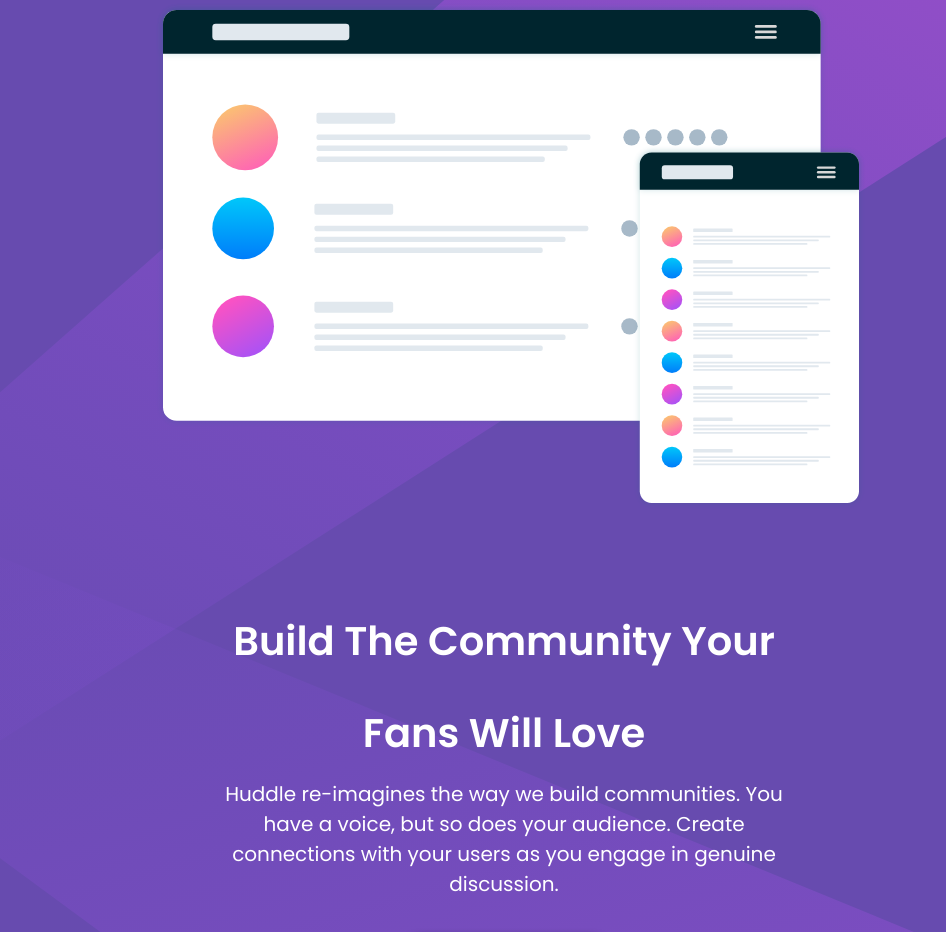
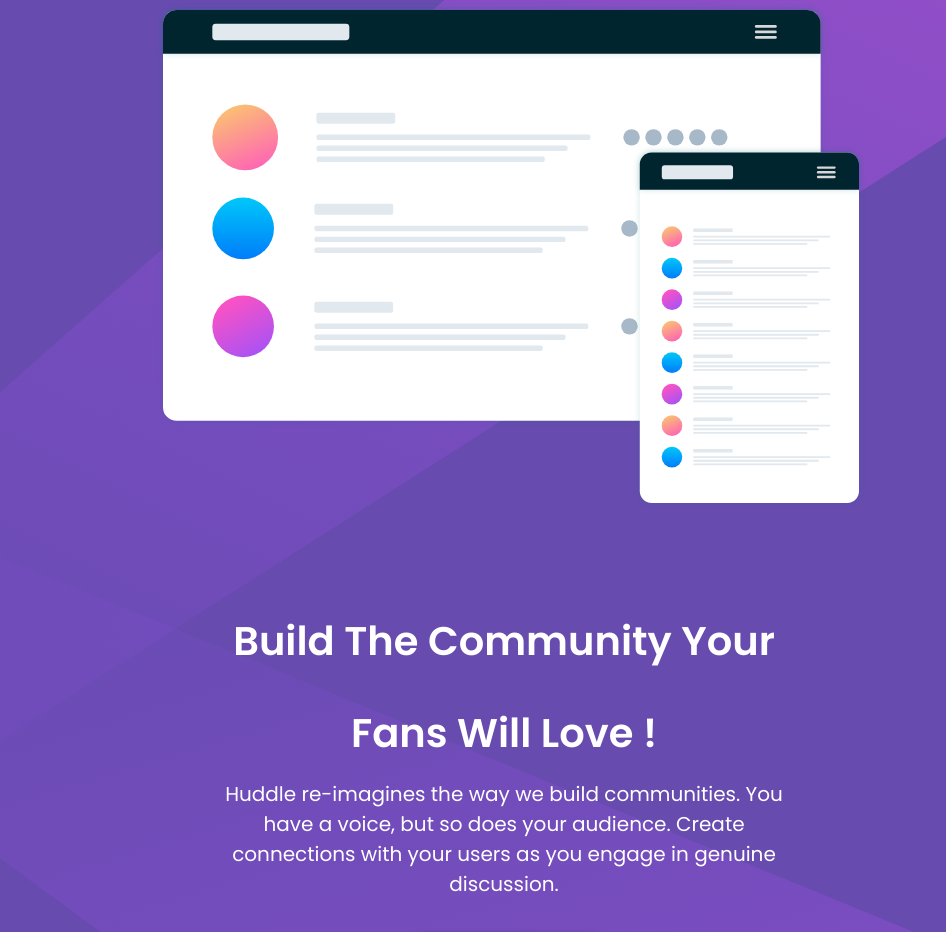
Before and after one commit to Camilo-FR/Frontend-Mentor-Huddle-Landing-Page, a plain HTML site: page index.html in a window 1280 px wide. Shown: the part 235-1167 px from the top of the page, without its empty margins (141-1087 px from the left). Drawn offline with nearby package versions, Linux system fonts and the light colour scheme.

Commit message:
Ajustement projet

```diff
--- a/index.html
+++ b/index.html
@@ -35,7 +35,7 @@
       </div>
       <div class="right">
         <div class="text">
-          <h1>Build the community your fans will love</h1>
+          <h1>Build the community your fans will love !</h1>
           <p>
             Huddle re-imagines the way we build communities. You have a voice,
             but so does your audience. Create connections with your users as you
```
